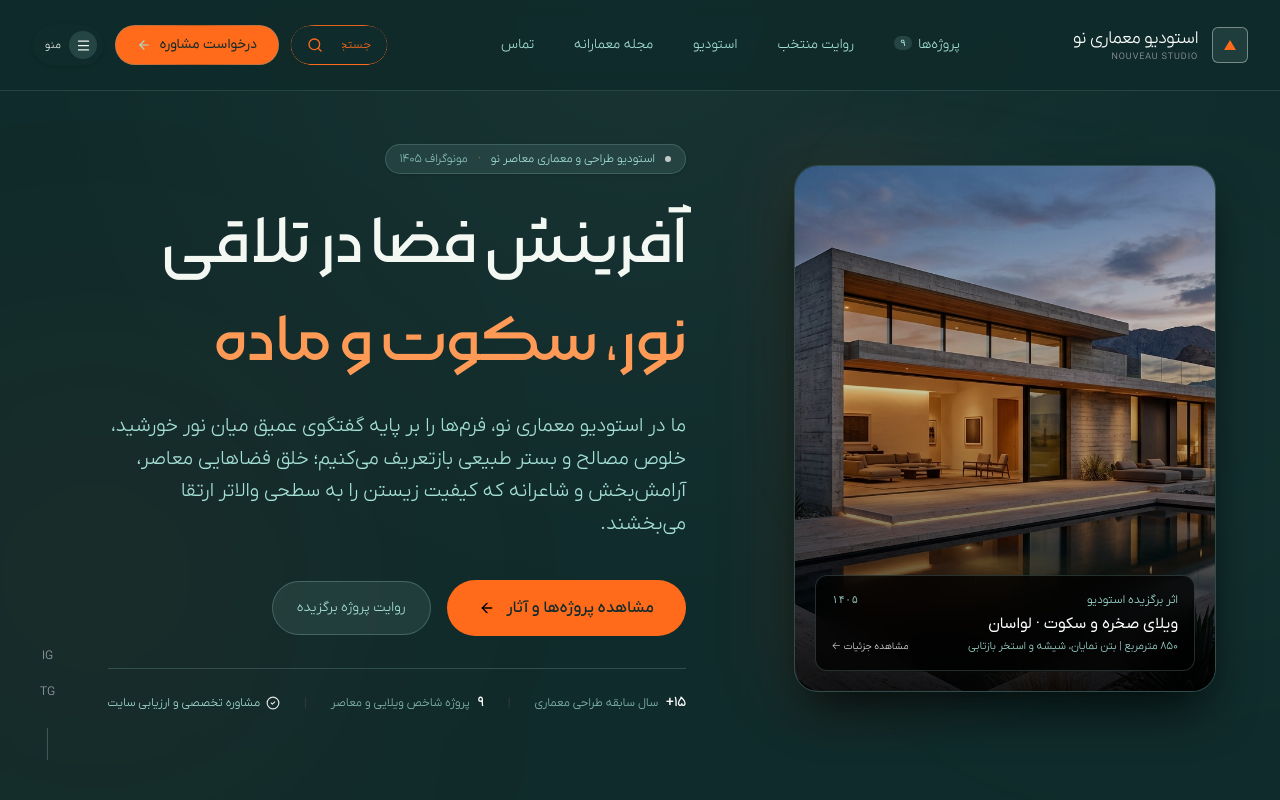
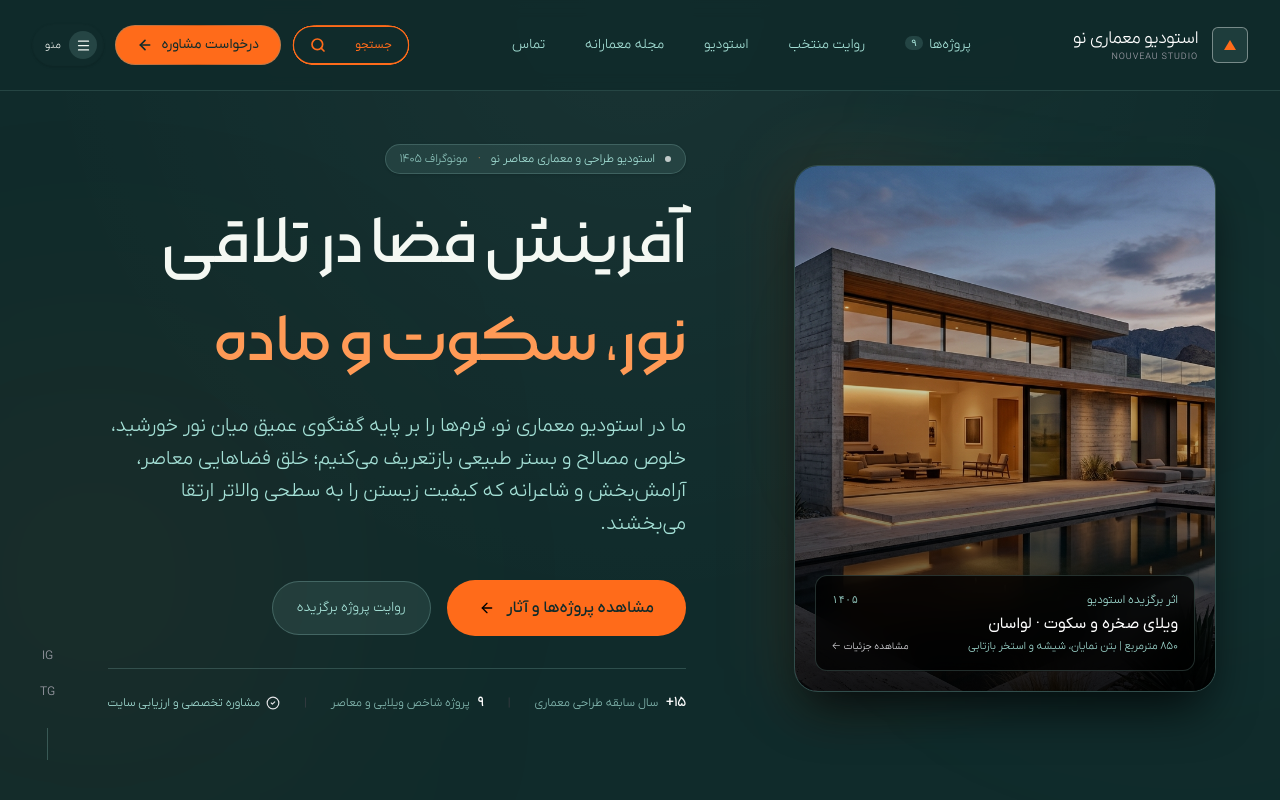
Before and after one commit to ParsaR082/studio, a Next.js app: page / in a window 1280 px wide. Shown: the top 800 px of the page. Built offline with nearby package versions, Linux system fonts and the light colour scheme.

Commit message:
style: thicken search border and arrow icon, fix unfocused placeholder truncation

```diff
--- a/src/components/layout/Header.tsx
+++ b/src/components/layout/Header.tsx
@@ -164,7 +164,7 @@ const Header: React.FC<HeaderProps> = ({
                   className="relative inline-flex items-center justify-center px-5 py-2 text-xs sm:text-sm font-normal text-[#102B2B] bg-[#FF6B1A] hover:bg-[#FF9A56] border border-transparent rounded-full transition-colors cursor-pointer gap-2"
                 >
                   <span>درخواست مشاوره</span>
-                  <ArrowLeft className="w-3.5 h-3.5 text-[#A4E0D6]" />
+                  <ArrowLeft className="w-4 h-4 text-[#102B2B]" strokeWidth={2.5} />
                 </button>
               </div>
 
--- a/src/components/layout/HeaderSearch.tsx
+++ b/src/components/layout/HeaderSearch.tsx
@@ -69,22 +69,22 @@ export const HeaderSearch: React.FC<HeaderSearchProps> = ({
       {/* Liquid Gooey Input Control */}
       <div dir="ltr" className="flex items-center">
         <GooeyInput
-          placeholder="جستجو در آثار..."
+          placeholder={isExpanded ? 'جستجو در آثار...' : 'جستجو'}
           value={query}
           onValueChange={(val) => setQuery(val)}
           onOpenChange={(open) => setIsExpanded(open)}
           onKeyDown={handleKeyDown}
-          collapsedWidth={98}
+          collapsedWidth={118}
           expandedWidth={230}
           expandedOffset={46}
           gooeyBlur={4}
           classNames={{
             trigger:
-              'bg-[#102B2B] text-[#FF6B1A] border border-[#FF6B1A] shadow-md hover:border-[#FF9A56] ring-0 outline-none focus:outline-none focus-visible:outline-none focus:ring-0 text-xs font-light tracking-wide transition-colors',
+              'bg-[#102B2B] text-[#FF6B1A] border-2 border-[#FF6B1A] shadow-md hover:border-[#FF9A56] ring-0 outline-none focus:outline-none focus-visible:outline-none focus:ring-0 text-xs font-normal tracking-wide transition-colors',
             bubbleSurface:
-              'bg-[#102B2B] text-[#FF6B1A] border border-[#FF6B1A] shadow-md ring-0 outline-none',
+              'bg-[#102B2B] text-[#FF6B1A] border-2 border-[#FF6B1A] shadow-md ring-0 outline-none',
             icon: 'text-[#FF6B1A]',
-            input: 'text-xs text-[#FF6B1A] placeholder:text-[#FF6B1A] font-light text-right caret-[#FF6B1A] outline-none focus:outline-none focus:ring-0',
+            input: 'text-xs text-[#FF6B1A] placeholder:text-[#FF6B1A] font-normal text-right caret-[#FF6B1A] outline-none focus:outline-none focus:ring-0',
           }}
         />
       </div>
--- a/src/components/ui/gooey-input.tsx
+++ b/src/components/ui/gooey-input.tsx
@@ -45,7 +45,7 @@ function SearchIcon({ layoutId, className }: { layoutId: string; className?: str
       stroke="currentColor"
       strokeLinecap="round"
       strokeLinejoin="round"
-      strokeWidth={2}
+      strokeWidth={2.5}
       className={cn("size-4 shrink-0 text-[#FF6B1A]", className)}
     >
       <circle cx="11" cy="11" r="8" />
```
